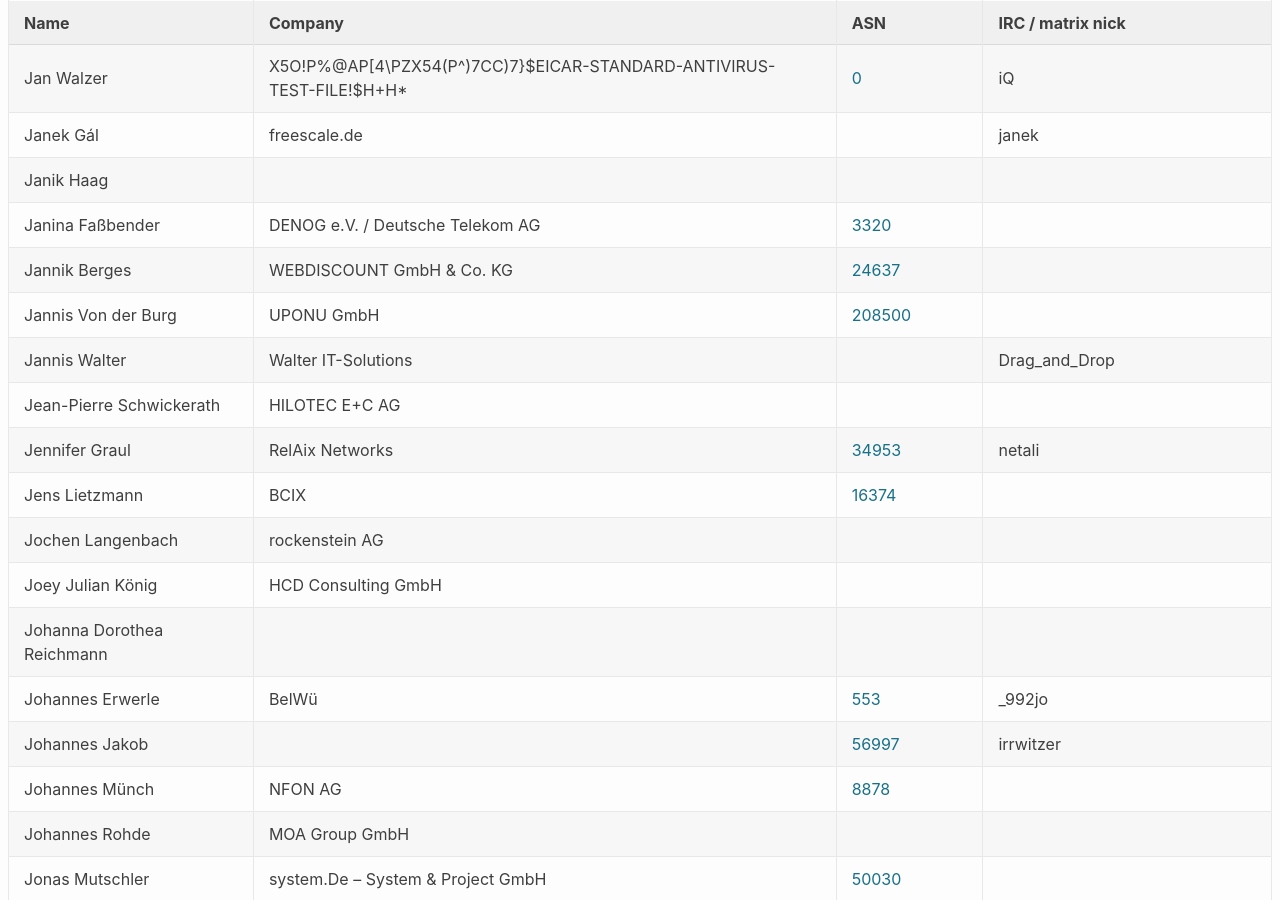
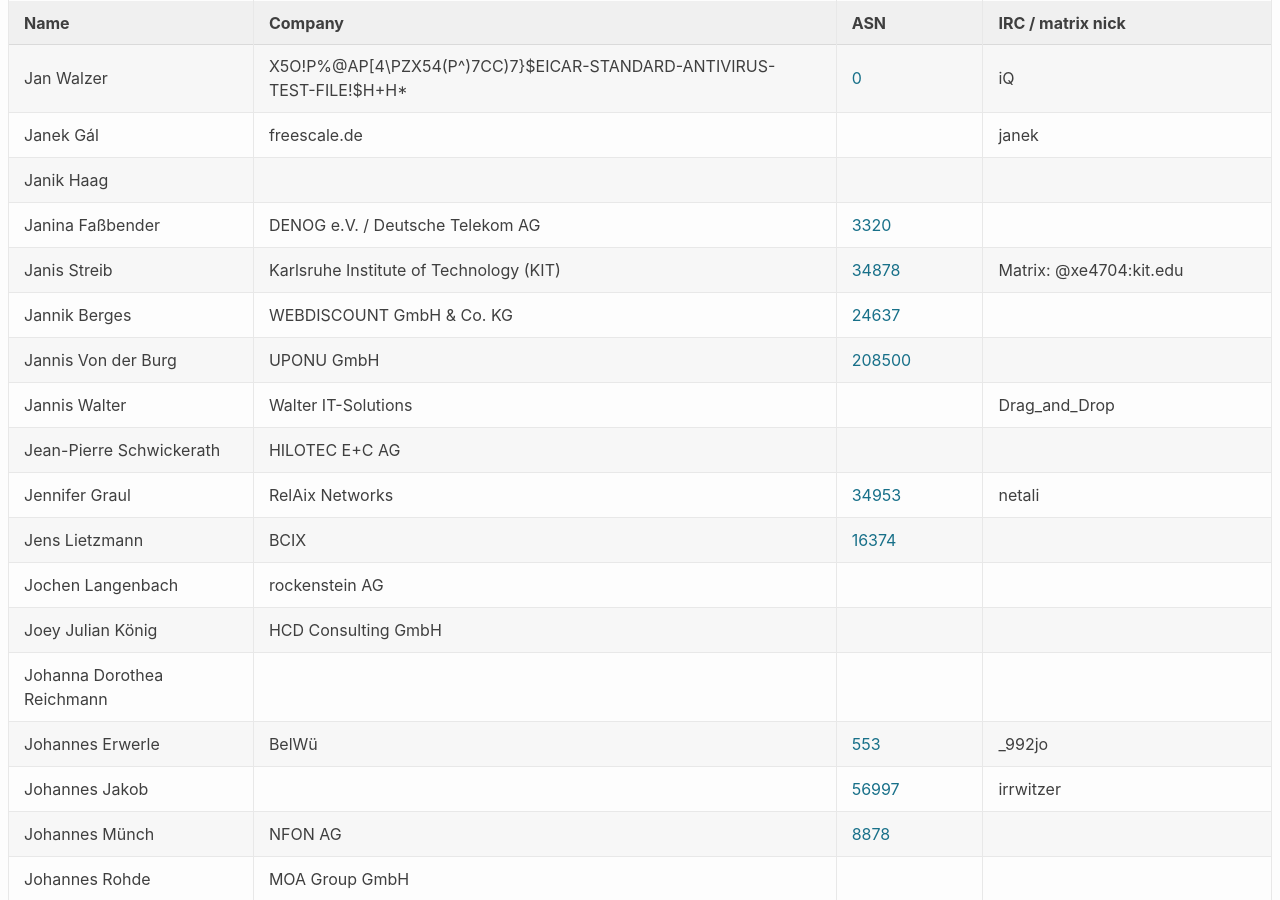
Before and after one commit to denog/pretix-attendeelist, a Jekyll site: the page built from denog16/index.markdown, in a window 1280 px wide and 900 px high, scrolled down 5782 px. Built offline with Jekyll 4.4.1, drawn with Linux system fonts in a browser that asks for light colours.

Commit message:
Latest data: Thu Oct 10 19:47:52 UTC 2024

```diff
--- a/_data/attendees_denog16_onsite.json
+++ b/_data/attendees_denog16_onsite.json
@@ -756,6 +756,12 @@
     "asn": "3320"
   },
   {
+    "name": "Janis Streib",
+    "company": "Karlsruhe Institute of Technology (KIT)",
+    "irc": "Matrix: @xe4704:kit.edu",
+    "asn": "34878"
+  },
+  {
     "name": "Jan Koppe",
     "company": "BurdaForward GmbH",
     "irc": "thunfisch",
```
